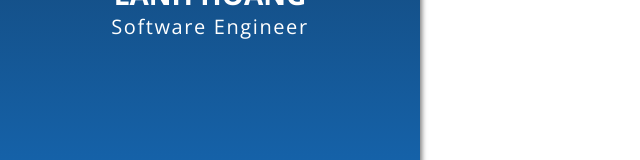
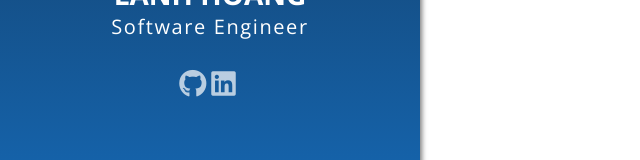
Before and after one commit to lanhhoang/react-resume, a React app: page / in a window 1280 px wide. Shown: the part 266-426 px from the top of the page, without its empty margins (0-640 px from the left). Built offline with nearby package versions, Linux system fonts and the light colour scheme.

Commit message:
Add Font Awesome

```diff
--- a/public/index.html
+++ b/public/index.html
@@ -21,6 +21,8 @@
       Learn how to configure a non-root public URL by running `npm run build`.
     -->
   <link href="https://fonts.googleapis.com/css?family=Open+Sans:300,400,700" rel="stylesheet">
+  <link rel="stylesheet" href="https://use.fontawesome.com/releases/v5.2.0/css/all.css" integrity="sha384-hWVjflwFxL6sNzntih27bfxkr27PmbbK/iSvJ+a4+0owXq79v+lsFkW54bOGbiDQ"
+    crossorigin="anonymous">
   <title>React Resume</title>
 </head>
 
--- a/src/components/Social/Social.jsx
+++ b/src/components/Social/Social.jsx
@@ -8,7 +8,7 @@ const Social = ({ socials }) => {
         return (
           <li key={social.name}>
             <a href={social.url} target="_blank" rel="noopener noreferrer">
-              <i className={`fa fa-${social.name}-square`} />
+              <i className={`fab fa-${social.name}`} />
             </a>
           </li>
         );
```
